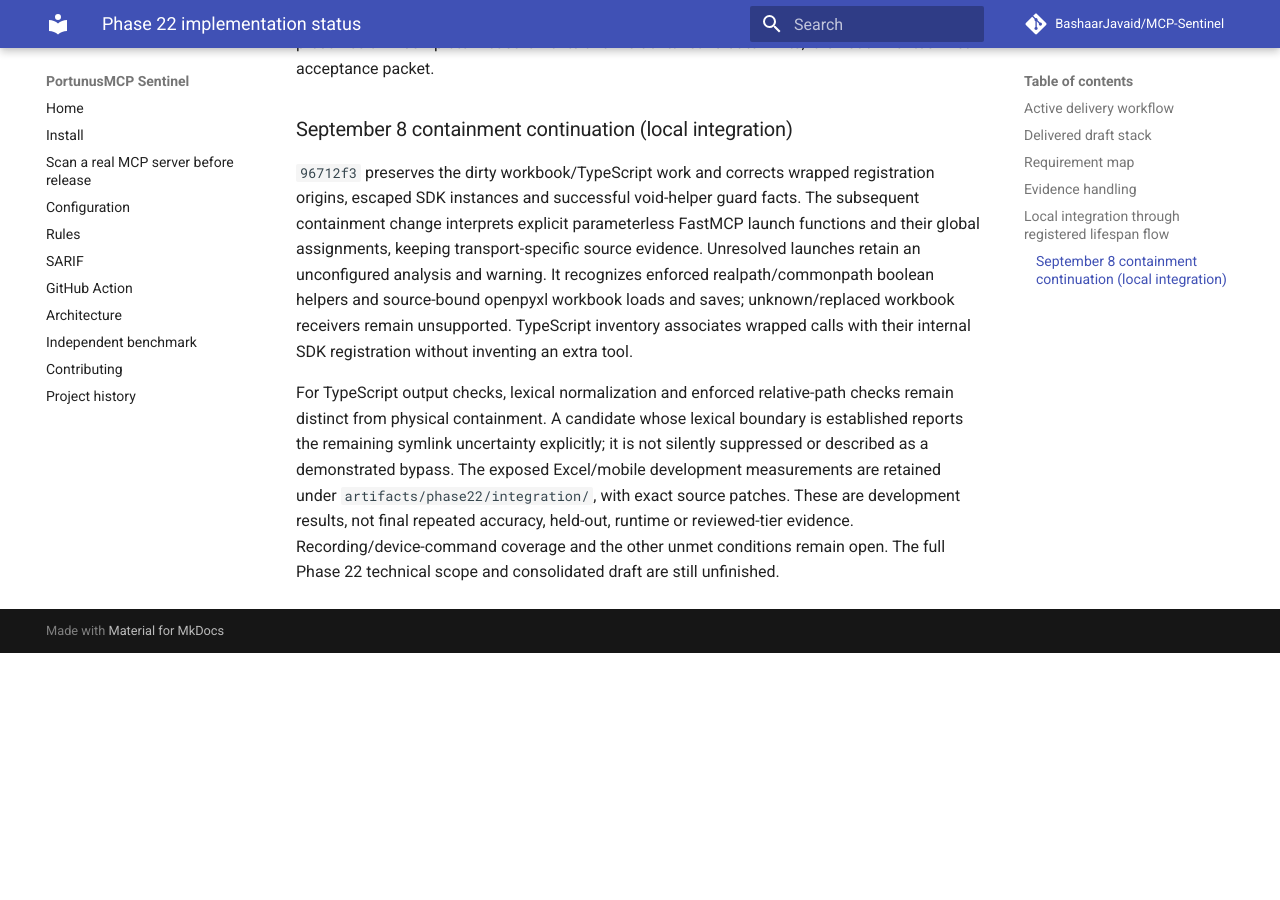
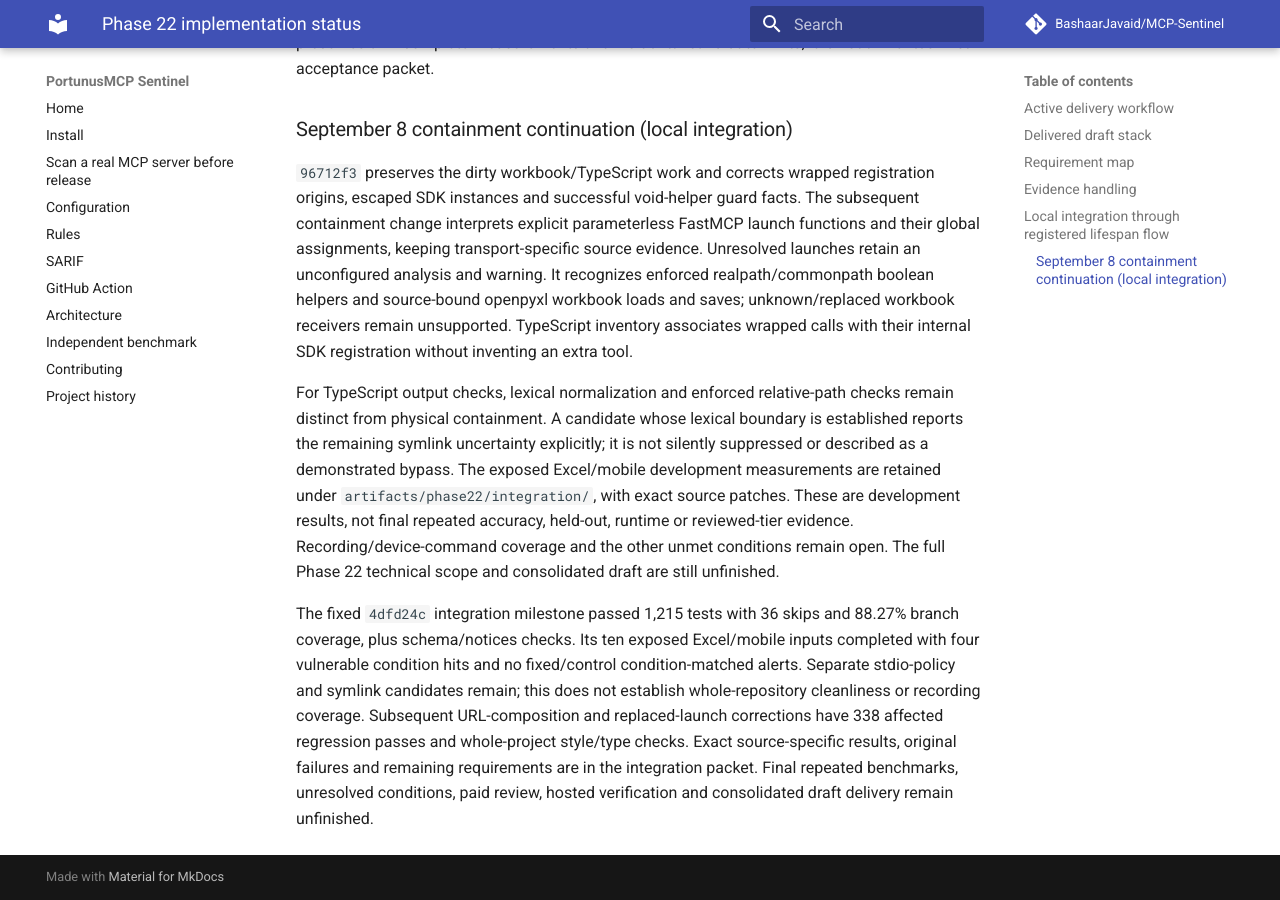
Before and after one commit to BashaarJavaid/MCP-Sentinel, an MkDocs documentation site: the page built from docs/phase22-implementation-status.md, in a window 1280 px wide and 900 px high, scrolled down 6229 px. Built offline with MkDocs 1.6.1 and Material for MkDocs 9.7.7, drawn with Linux system fonts in a browser that asks for light colours; comment, search, counter and statistics services are not loaded; before the commit the page ends 6882 px from its top, so only the background shows below that.

```diff
--- a/docs/phase22-implementation-status.md
+++ b/docs/phase22-implementation-status.md
@@ -192,3 +192,14 @@
 results, not final repeated accuracy, held-out, runtime or reviewed-tier evidence.
 Recording/device-command coverage and the other unmet conditions remain open.
 The full Phase 22 technical scope and consolidated draft are still unfinished.
+
+The fixed `4dfd24c` integration milestone passed 1,215 tests with 36 skips and
+88.27% branch coverage, plus schema/notices checks. Its ten exposed Excel/mobile
+inputs completed with four vulnerable condition hits and no fixed/control
+condition-matched alerts. Separate stdio-policy and symlink candidates remain;
+this does not establish whole-repository cleanliness or recording coverage.
+Subsequent URL-composition and replaced-launch corrections have 338 affected
+regression passes and whole-project style/type checks. Exact source-specific
+results, original failures and remaining requirements are in the integration
+packet. Final repeated benchmarks, unresolved conditions, paid review, hosted
+verification and consolidated draft delivery remain unfinished.
```
Also changed, not shown: artifacts/phase22/integration/progress.md (+36 -0 lines), artifacts/phase22/integration/requirements.md (+4 -4 lines), src/sentinel/static/launches.py (+23 -1 lines), src/sentinel/static/rules/sent015.py (+12 -1 lines), 2 other files.
